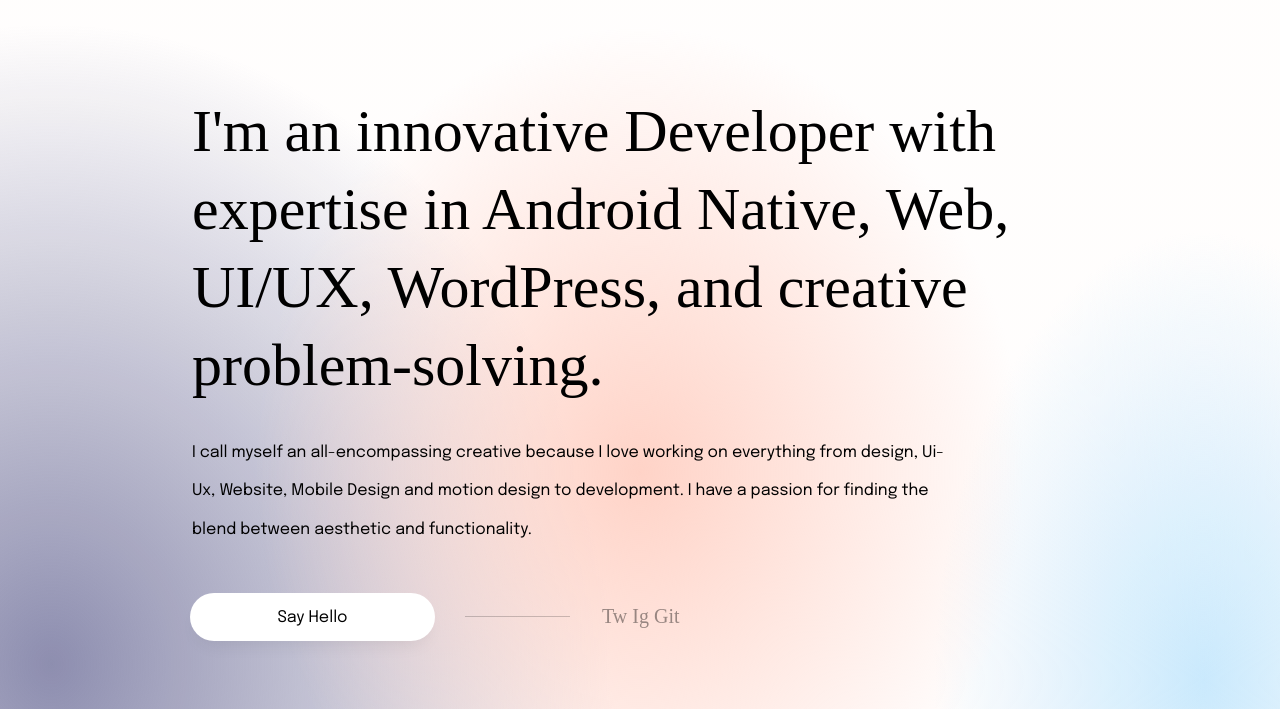
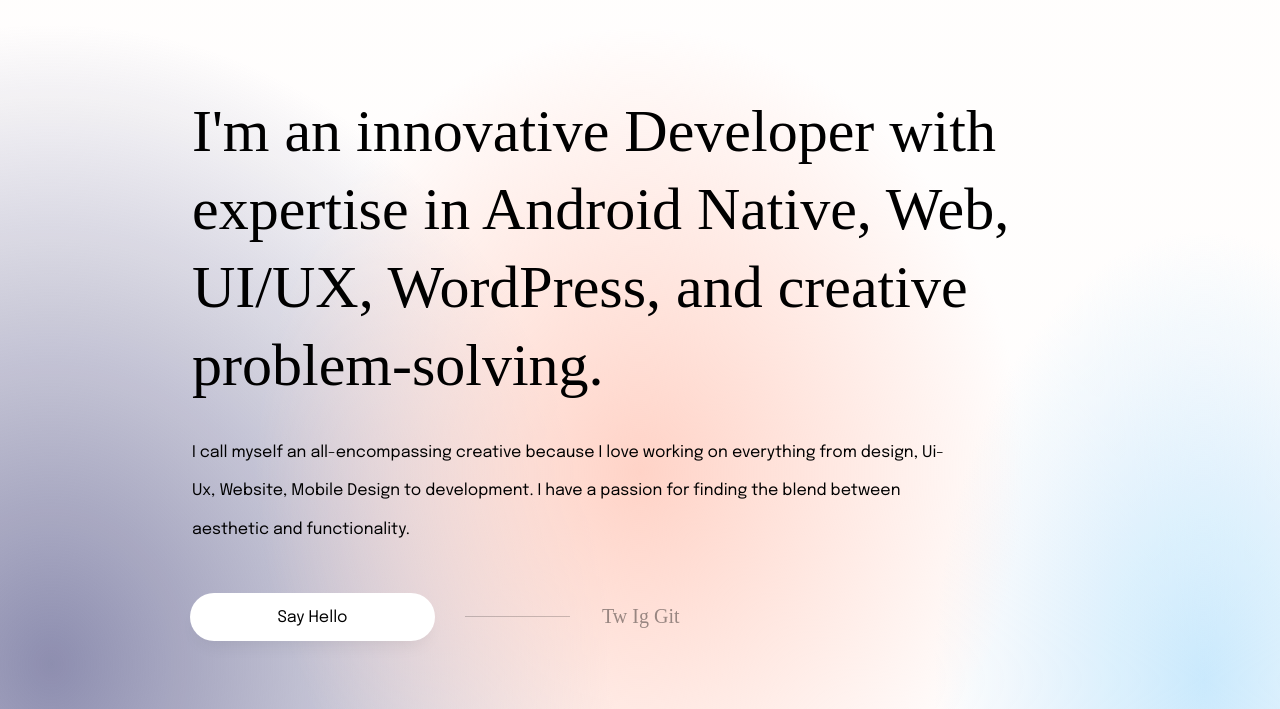
Before and after one commit to shubhcode12/portfolio, a plain HTML site: page index.html in a window 1280 px wide. Shown: the part 88-797 px from the top of the page. Drawn offline with nearby package versions, Linux system fonts and the light colour scheme; no server answers; a web font is replaced by a local one.

Commit message:
Change subheading

```diff
--- a/index.html
+++ b/index.html
@@ -104,7 +104,7 @@
                             <p class="notion-text__content"></p>
                         </div>
                         <div id="block-4e524e5a61e54ff0b5fcb8aab8e2d0cb" class="notion-text">
-                            <p class="notion-text__content"><span class="notion-semantic-string"><span>I call myself an all-encompassing creative because I love working on everything from design, Ui-Ux, Website, Mobile Design and motion design to development. I have a passion for finding the blend between aesthetic and functionality.</span></p>
+                            <p class="notion-text__content"><span class="notion-semantic-string"><span>I call myself an all-encompassing creative because I love working on everything from design, Ui-Ux, Website, Mobile Design to development. I have a passion for finding the blend between aesthetic and functionality.</span></p>
                         </div>
                         <div id="block-2147a92e4ae741acab148a925aed94d8" class="notion-text">
                             <p class="notion-text__content"></p>
```
